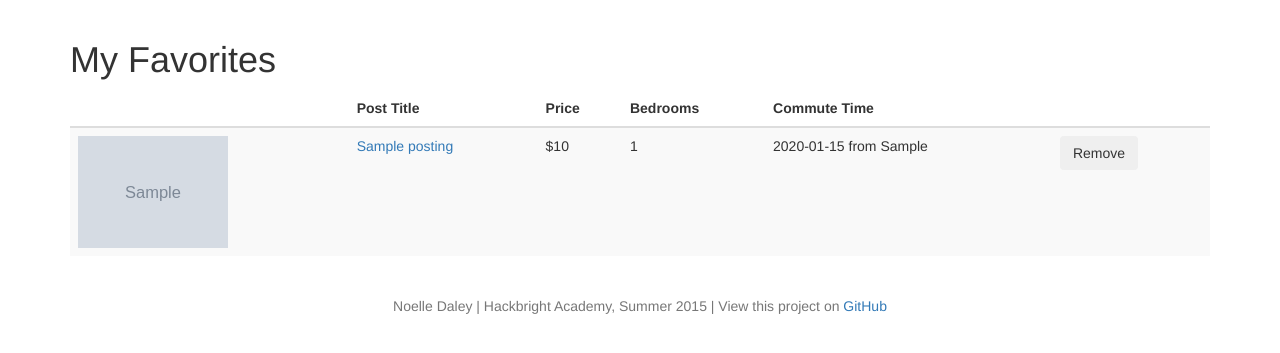
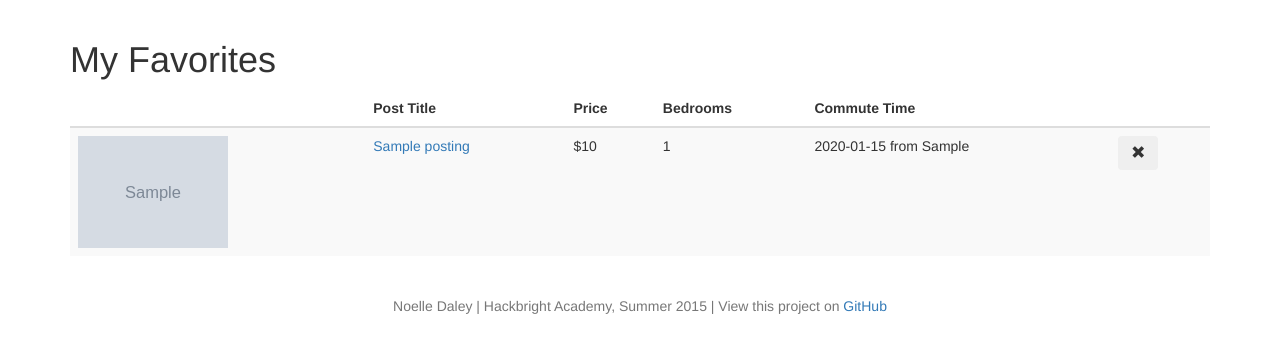
Before and after one commit to andaley/homesoon, a Flask app: page /favorites in a window 1280 px wide. Shown: the part 52-405 px from the top of the page. Run offline with Flask 2, Linux system fonts and the light colour scheme; the visitor is signed in with stand-in values (Sample User, id 1); tables that the repository leaves empty hold one stand-in row (values such as "Sample post"); grey boxes marked "Sample" are stand-in pictures; some libraries are stand-ins or nearby versions.

Commit message:
added glyph icons

```diff
--- a/static/map.js
+++ b/static/map.js
@@ -84,7 +84,7 @@
               imgPlaceholder +
               '<a href="#" target="_blank" id="' + key + '-dir"><p>Commute time: <span id="' + key + '-time"></span></p></a>' +
               '<p>Commute distance: <span id="' + key + '-distance">' + '</span></p>' +
-              '<button class="btn" id="' + key + '-fav">Save to Favorites</button>' +
+              '<button class="btn" id="' + key + '-fav"><span class="glyphicon glyphicon-star-empty"></span></button>' +
               '</div>'
             );
 
@@ -139,7 +139,7 @@
         // Add favorite to database & disable button.
         // Note: this cannot run until marker event listener has been triggered, since content of infoWindow doesn't exist in the DOM *until* after.
         $.get('/add-favorite', {'id': marker.title, 'commute_time': $('#' + marker.title + '-time').text()}, function(message){
-          $('#' + marker.title + '-fav').html(message);
+          $('#' + marker.title + '-fav').html('<span class="glyphicon glyphicon-star"></span>');
           $('#' + marker.title + '-fav').attr('disabled');
           // disable button
         });
--- a/templates/favorites.html
+++ b/templates/favorites.html
@@ -30,7 +30,9 @@
                       <td>${{favorite.post.price}}</td>
                       <td>{{favorite.post.bedrooms}}</td>
                       <td>{{favorite.commute_time}} from  {{favorite.origin}}</td>
-                      <td><button class="btn remove-button" data-id={{favorite.favorite_id}}>Remove</button></td>
+                      <td><button class="btn remove-button" data-id={{favorite.favorite_id}}>
+                        <span class="glyphicon glyphicon-remove"></span>
+                      </button></td>
                   </tr>
               {% endfor %}
             {% endif %}
```
Also changed, not shown: project-diary.md (+1 -0 lines).
